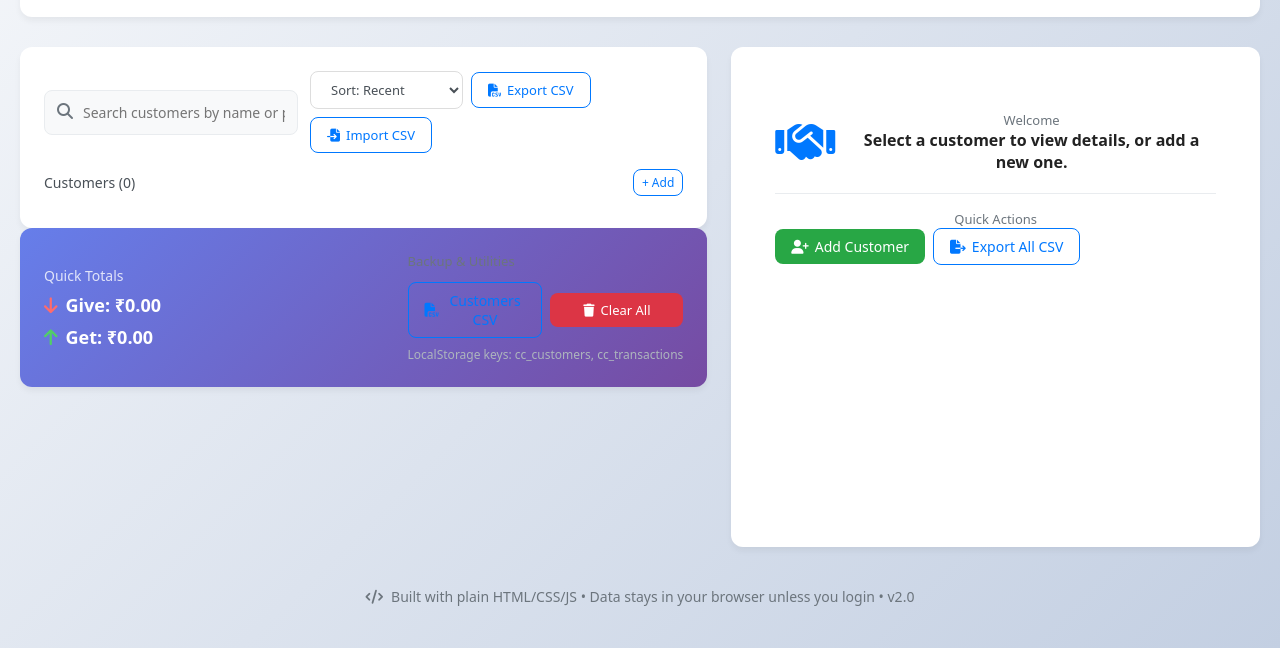
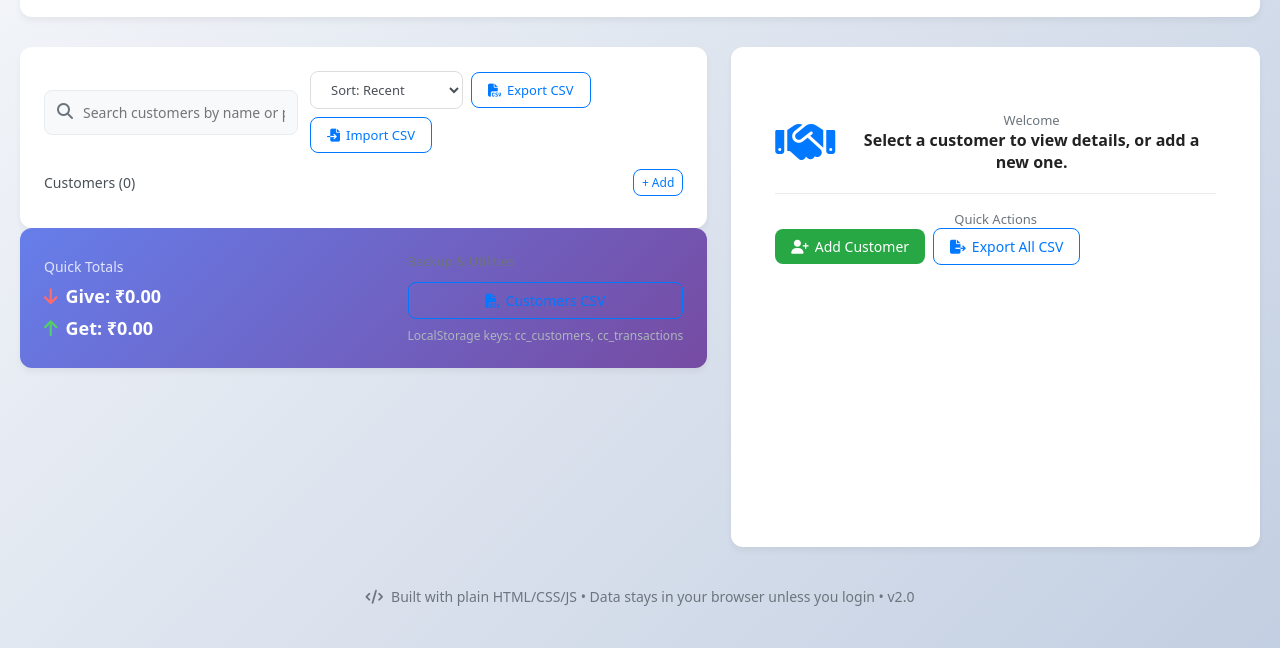
Before and after one commit to mahendra-me-u/customer-app, a plain HTML site: page index.html in a window 1280 px wide. Shown: the part 152-800 px from the top of the page. Drawn offline with Linux system fonts and the light colour scheme; no server answers.

Commit message:
Remove 'Clear Local Data' button from index.html
Removed the 'Clear Local Data' button from the controls section.

```diff
--- a/index.html
+++ b/index.html
@@ -107,9 +107,6 @@
                   <button id="export-customers-csv" class="btn plain" title="Export Customers CSV">
                     <i class="fas fa-file-csv"></i> Customers CSV
                   </button>
-                  <button id="clear-data" class="btn danger small" title="Clear Local Data">
-                    <i class="fas fa-trash"></i> Clear All
-                  </button>
                 </div>
                 <div class="small-muted" style="margin-top:8px">LocalStorage keys: <code>cc_customers</code>, <code>cc_transactions</code></div>
               </div>
```
